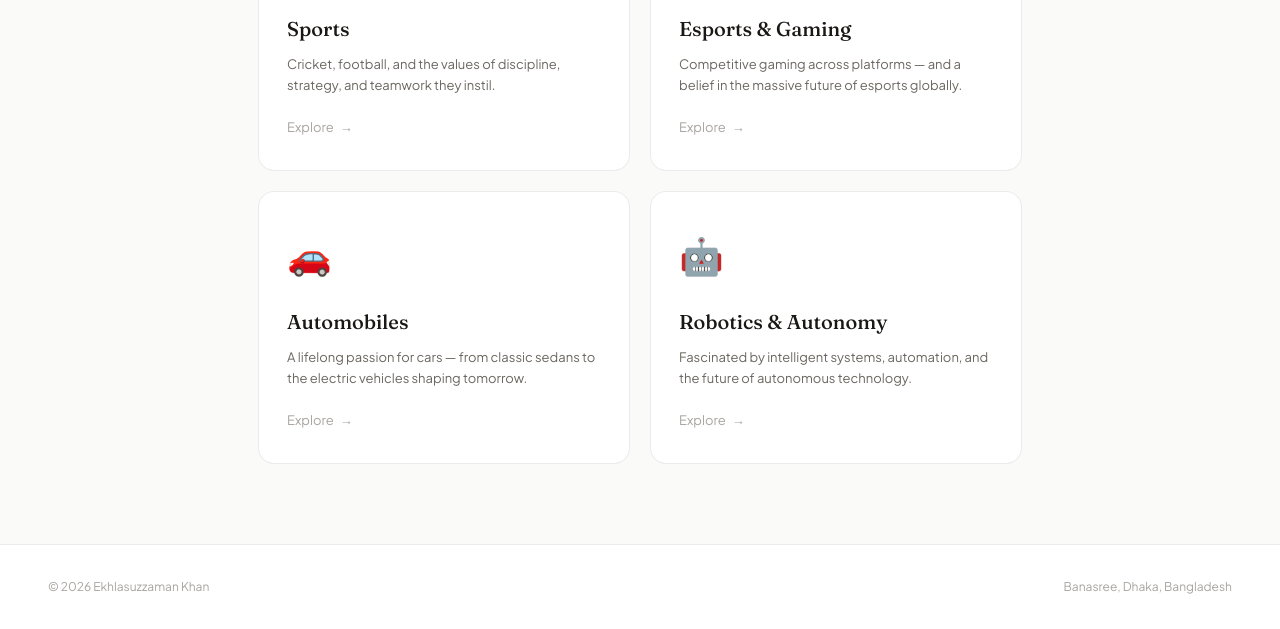
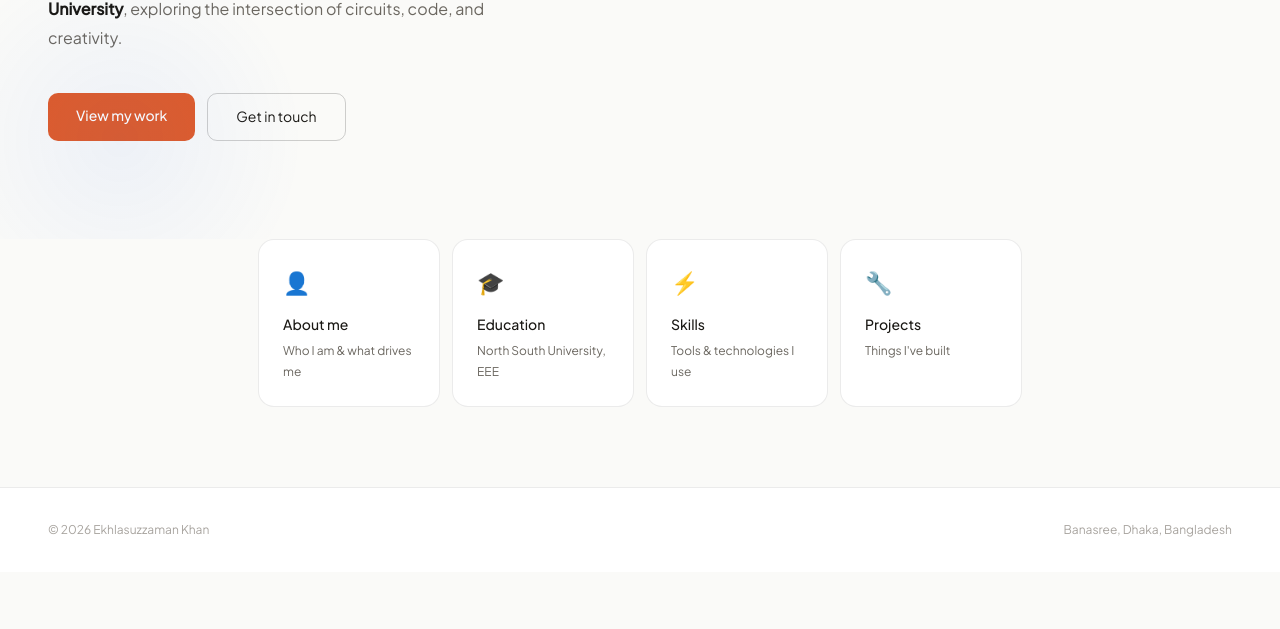
Before and after one commit to Ekhlasuzzamankhan/ekhlasuzzamankhan.github.io, a plain HTML site: page index.html in a window 1280 px wide. Shown: the part 561-1190 px from the top of the page. After the commit the page ends 1133 px from the top, so only its background shows below. Drawn offline with Linux system fonts and the light colour scheme.

Commit message:
Refactor index.html for portfolio update

```diff
--- a/index.html
+++ b/index.html
@@ -3,62 +3,24 @@
 <head>
   <meta charset="UTF-8"/>
   <meta name="viewport" content="width=device-width, initial-scale=1.0"/>
-  <title>Interests — Ekhlasuzzaman Khan</title>
-  <link rel="stylesheet" href="../css/style.css"/>
-  <style>
-    .interests-grid {
-      display: grid;
-      grid-template-columns: repeat(auto-fit, minmax(260px, 1fr));
-      gap: 1.25rem;
-    }
-    .interest-card {
-      background: var(--surface);
-      border: 1px solid var(--border);
-      border-radius: var(--radius-lg);
-      padding: 2rem 1.75rem;
-      text-decoration: none;
-      color: var(--text);
-      display: block;
-      position: relative;
-      overflow: hidden;
-      transition: transform 0.25s, box-shadow 0.25s, border-color 0.25s;
-    }
-    .interest-card::before {
-      content: '';
-      position: absolute; bottom: 0; left: 0; right: 0;
-      height: 3px;
-      background: var(--card-color, var(--accent));
-      transform: scaleX(0);
-      transform-origin: left;
-      transition: transform 0.3s ease;
-    }
-    .interest-card:hover { transform: translateY(-4px); box-shadow: 0 12px 32px rgba(0,0,0,0.08); border-color: var(--border-hover); }
-    .interest-card:hover::before { transform: scaleX(1); }
-    .interest-icon { font-size: 36px; margin-bottom: 1.25rem; display: block; }
-    .interest-title { font-family: 'Fraunces', serif; font-size: 20px; font-weight: 500; margin-bottom: 0.5rem; }
-    .interest-tagline { font-size: 13px; color: var(--text-muted); line-height: 1.6; margin-bottom: 1.25rem; }
-    .interest-arrow {
-      font-size: 13px; color: var(--text-dim);
-      display: flex; align-items: center; gap: 6px;
-      transition: color 0.2s, gap 0.2s;
-    }
-    .interest-card:hover .interest-arrow { color: var(--card-color, var(--accent)); gap: 10px; }
-  </style>
+  <title>Ekhlasuzzaman Khan</title>
+  <meta name="description" content="Personal portfolio of Ekhlasuzzaman Khan — EEE student at North South University."/>
+  <link rel="stylesheet" href="css/style.css"/>
 </head>
 <body>
 
 <nav>
-  <a class="nav-logo" href="../index.html">
-    <img src="../ek-logo.gif" alt="EK" style="height:34px;width:auto;vertical-align:middle;filter:brightness(0) saturate(100%) invert(42%) sepia(80%) saturate(600%) hue-rotate(350deg) brightness(95%);">
+  <a class="nav-logo" href="index.html">
+    <img src="ek-logo.gif" alt="EK" style="height:34px;width:auto;vertical-align:middle;filter:brightness(0) saturate(100%) invert(42%) sepia(80%) saturate(600%) hue-rotate(350deg) brightness(95%);">
   </a>
   <div class="nav-links" id="navLinks">
-    <a href="../index.html">Home</a>
-    <a href="about.html">About</a>
-    <a href="education.html">Education</a>
-    <a href="skills.html">Skills</a>
-    <a href="projects.html">Projects</a>
-    <a href="interests.html" class="active">Interests</a>
-    <a href="contact.html">Contact</a>
+    <a href="index.html">Home</a>
+    <a href="pages/about.html">About</a>
+    <a href="pages/education.html">Education</a>
+    <a href="pages/skills.html">Skills</a>
+    <a href="pages/projects.html">Projects</a>
+    <a href="pages/interests.html">Interests</a>
+    <a href="pages/contact.html">Contact</a>
   </div>
   <div class="hamburger" id="hamburger">
     <span></span><span></span><span></span>
@@ -66,44 +28,45 @@
 </nav>
 
 <div class="page">
-  <div class="section-wrap">
-    <p class="section-label fade-up">Interests</p>
-    <h2 class="section-title fade-up">What drives me<br><em style="font-style:italic;color:var(--accent)">beyond academics</em></h2>
-    <p class="fade-up" style="font-size:15px;color:var(--text-muted);max-width:560px;margin-bottom:3rem;line-height:1.8;">
-      Beyond engineering and coursework, these are the passions that shape my thinking, fuel my curiosity, and inspire the way I approach life and work.
+  <section class="hero">
+    <div class="fade-up" style="margin-bottom:1.25rem;">
+      <img src="ek-logo.gif" alt="EK Logo" style="height:80px;width:auto;filter:brightness(0) saturate(100%) invert(42%) sepia(80%) saturate(600%) hue-rotate(350deg) brightness(95%);opacity:0.9;">
+    </div>
+    <p class="hero-eyebrow fade-up">Portfolio</p>
+    <h1 class="fade-up">
+      Hi, I'm<br>
+      <em id="typed-name"></em><span class="typing-cursor" id="cursor">|</span>
+    </h1>
+    <p class="hero-sub fade-up">
+      Electrical &amp; Electronics Engineering student at <strong style="color:var(--text)">North South University</strong>, exploring the intersection of circuits, code, and creativity.
     </p>
+    <div class="hero-actions fade-up">
+      <a href="pages/projects.html" class="btn-primary">View my work</a>
+      <a href="pages/contact.html" class="btn-outline">Get in touch</a>
+    </div>
+  </section>
 
-    <div class="interests-grid fade-up">
-
-      <a href="interest-sports.html" class="interest-card" style="--card-color: #e05c2a;">
-        <span class="interest-icon">🏏</span>
-        <div class="interest-title">Sports</div>
-        <p class="interest-tagline">Cricket, football, and the values of discipline, strategy, and teamwork they instil.</p>
-        <div class="interest-arrow">Explore <span>→</span></div>
-      </a>
-
-      <a href="interest-esports.html" class="interest-card" style="--card-color: #7c3aed;">
-        <span class="interest-icon">🎮</span>
-        <div class="interest-title">Esports &amp; Gaming</div>
-        <p class="interest-tagline">Competitive gaming across platforms — and a belief in the massive future of esports globally.</p>
-        <div class="interest-arrow">Explore <span>→</span></div>
-      </a>
-
-      <a href="interest-automobiles.html" class="interest-card" style="--card-color: #2563eb;">
-        <span class="interest-icon">🚗</span>
-        <div class="interest-title">Automobiles</div>
-        <p class="interest-tagline">A lifelong passion for cars — from classic sedans to the electric vehicles shaping tomorrow.</p>
-        <div class="interest-arrow">Explore <span>→</span></div>
-      </a>
-
-      <a href="interest-robotics.html" class="interest-card" style="--card-color: #16a34a;">
-        <span class="interest-icon">🤖</span>
-        <div class="interest-title">Robotics &amp; Autonomy</div>
-        <p class="interest-tagline">Fascinated by intelligent systems, automation, and the future of autonomous technology.</p>
-        <div class="interest-arrow">Explore <span>→</span></div>
-      </a>
-
-    </div>
+  <div class="quick-links">
+    <a href="pages/about.html" class="quick-card">
+      <div class="quick-card-icon">👤</div>
+      <div class="quick-card-title">About me</div>
+      <div class="quick-card-sub">Who I am &amp; what drives me</div>
+    </a>
+    <a href="pages/education.html" class="quick-card">
+      <div class="quick-card-icon">🎓</div>
+      <div class="quick-card-title">Education</div>
+      <div class="quick-card-sub">North South University, EEE</div>
+    </a>
+    <a href="pages/skills.html" class="quick-card">
+      <div class="quick-card-icon">⚡</div>
+      <div class="quick-card-title">Skills</div>
+      <div class="quick-card-sub">Tools &amp; technologies I use</div>
+    </a>
+    <a href="pages/projects.html" class="quick-card">
+      <div class="quick-card-icon">🔧</div>
+      <div class="quick-card-title">Projects</div>
+      <div class="quick-card-sub">Things I've built</div>
+    </a>
   </div>
 </div>
 
@@ -112,6 +75,21 @@
   <span>Banasree, Dhaka, Bangladesh</span>
 </footer>
 
-<script src="../js/nav.js"></script>
+<script src="js/nav.js"></script>
+<script>
+  const name = "Ekhlasuzzaman Khan";
+  const el = document.getElementById('typed-name');
+  const cursor = document.getElementById('cursor');
+  let i = 0;
+  function type() {
+    if (i <= name.length) {
+      el.textContent = name.slice(0, i++);
+      setTimeout(type, i === 1 ? 600 : 60);
+    } else {
+      cursor.style.display = 'none';
+    }
+  }
+  setTimeout(type, 900);
+</script>
 </body>
 </html>
```
